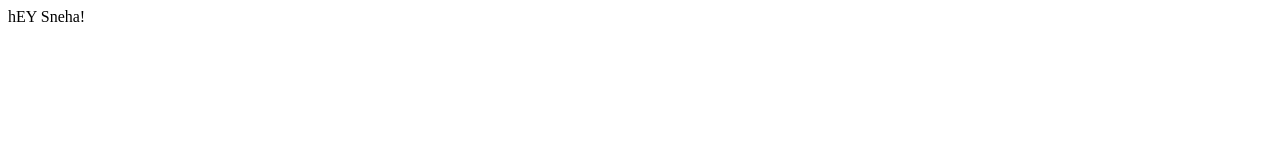
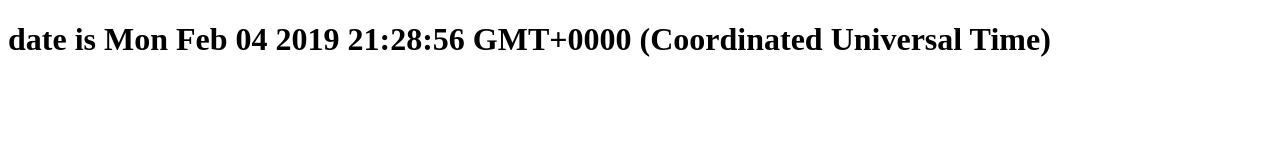
Before and after one commit to Sneha837/CSD2214-6-WEEK05, a plain HTML site: page C0740756/index.html in a window 1280 px wide. Drawn offline with Linux system fonts and the light colour scheme.

Commit message:
javascript added, practicing inner html

```diff
--- a/C0740756/index.html
+++ b/C0740756/index.html
@@ -5,8 +5,12 @@
     <title>C0740756</title>
     <link href="css/default.css" rel="stylesheet" />
 </head>
-<body>
+<body >
     <div>hEY Sneha!</div>
-    <script src="js/main.js"></script>
+    <script >
+        var date = new Date();
+        document.body.innerHTML = "<h1> date is " + date + "  </h1> ";
+
+    </script>
 </body>
 </html>
```
